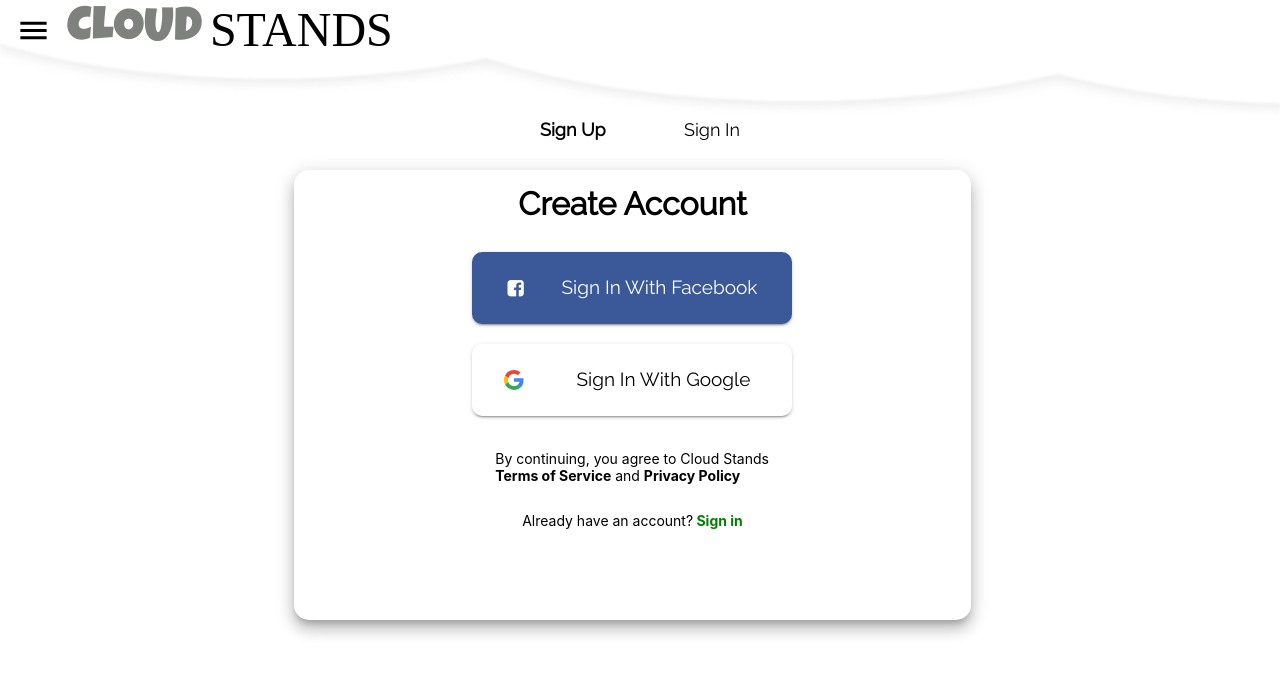
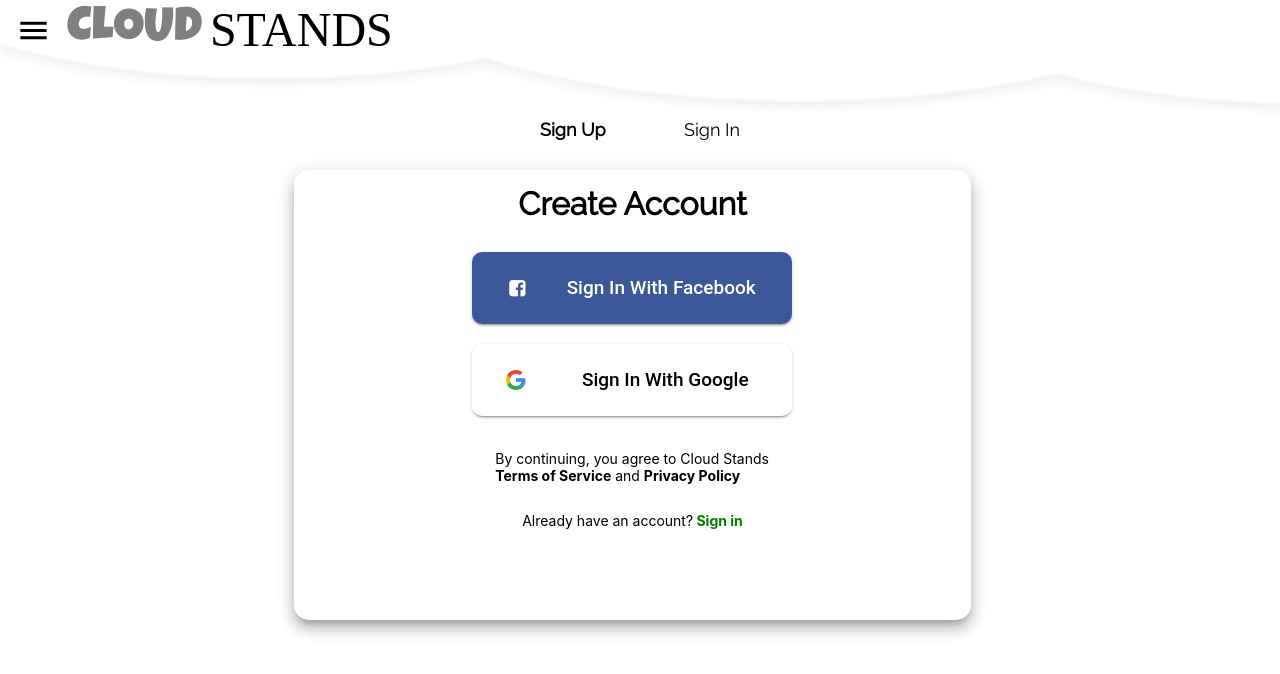
Before and after one commit to labs14-market-organizer/frontend, a React (Create React App) app: page /login in a window 1280 px wide. Shown: the top 674 px of the page. Built offline with nearby package versions, Linux system fonts and the light colour scheme; a web font is replaced by a local one.

Commit message:
changed sign in text to roboto

```diff
--- a/src/routes/AuthenticatePage.js
+++ b/src/routes/AuthenticatePage.js
@@ -179,6 +179,7 @@ const StyledCompanyButtons = styled(Button)`
   font-size: 14px;
   display: flex;
   justify-content: space-around;
+  font-family: Roboto;
   @media (min-width: 340px) {
     font-size: 15px;
   }
```
